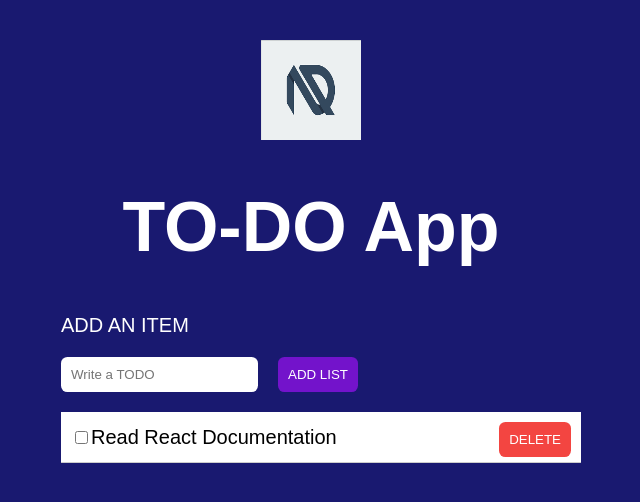
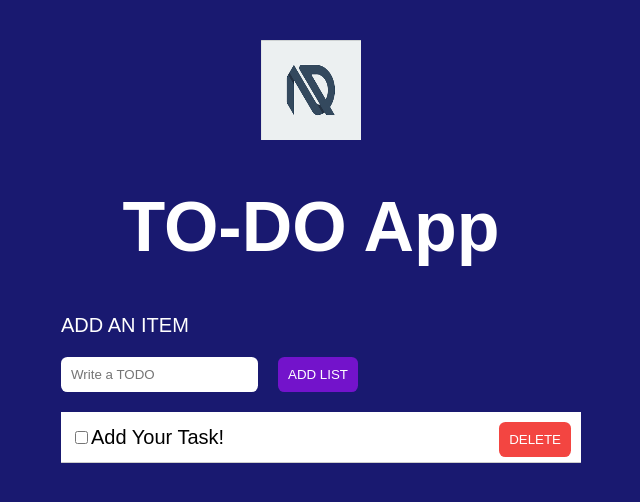
Before and after one commit to nehadubey20/todo-list, a React (Create React App) app: page / in a window 1280 px wide. Shown: the top 502 px of the page, without its empty margins (329-969 px from the left). Built offline with nearby package versions, Linux system fonts and the light colour scheme.

Commit message:
Removing permanent text

```diff
--- a/src/App.js
+++ b/src/App.js
@@ -46,6 +46,8 @@ class App extends React.Component{
       newItem : input
     })
   }
+
+
   render(){
      return(
      <div>
@@ -69,6 +71,7 @@ class App extends React.Component{
         >
         ADD List
        </button>
+
        <div className="list">
        <ul >
          {this.state.list.map(item => {
@@ -90,7 +93,7 @@ class App extends React.Component{
          })}
           <li>
             <input type="checkbox"/>
-            Read React Documentation
+            Add Your Task!
             <button className="btn">DELETE</button>
           </li>
 
```
